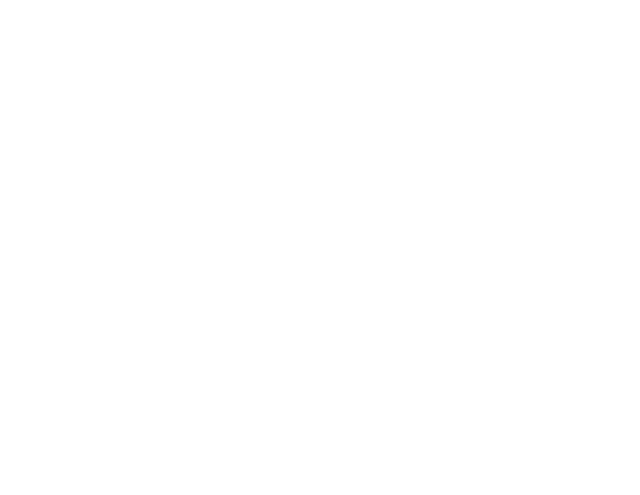
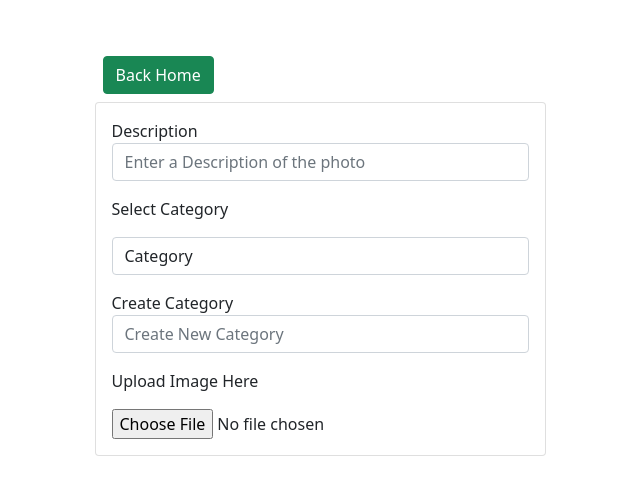
Before and after one commit to JoeGakumo21/Photoshop-Gallery, a Django app: page /add/ in a window 1280 px wide. Before the commit the part shown is empty. Shown: the top 495 px of the page, without its empty margins (320-960 px from the left). Run offline with Django 3.2, Linux system fonts and the light colour scheme; data comes from the database, SQL or seed files in the repository; both versions use the stored data as it was after the commit.

Commit message:
add newphoto form

```diff
--- a/photos/templates/photos/gallery.html
+++ b/photos/templates/photos/gallery.html
@@ -12,6 +12,7 @@
 <style>
     .image-thumbail{
         object-fit: cover;
+        height: 250px;
     }
 </style>
 <body class="m-5">
--- a/photos/templates/photos/newphoto.html
+++ b/photos/templates/photos/newphoto.html
@@ -7,7 +7,38 @@
     <title>NewPhoto Photoshop</title>
     <link href="https://cdn.jsdelivr.net/npm/bootstrap@5.0.2/dist/css/bootstrap.min.css" rel="stylesheet" integrity="sha384-EVSTQN3/azprG1Anm3QDgpJLIm9Nao0Yz1ztcQTwFspd3yD65VohhpuuCOmLASjC" crossorigin="anonymous">
 </head>
-<body>
-
+<body class="m-5">
+    <div class="container ">
+        <div class="row justify-content-center">
+            <div class="col-md-5">
+                <a href="{%url 'gallery' %}" class="btn btn-success m-2">Back Home</a>
+             <div class="card">
+                <form>
+                    <div class="form-group m-3">
+                        <label >Description</label><br>
+                        <input type="text" class="form-control" placeholder="Enter a Description of the photo" name="description">
+                     </div>
+                     <div class="form-group m-3">
+                        <label >Select Category</label><br>
+                        <select name="category" type="text" class="form-control mt-3">
+                            <option value="none">Category</option>
+                        {% for category in categories %}
+                        <option value="{{category.id}}">{{category.name}}</option>
+                        {%endfor%}
+                        </select>
+                    </div>
+                    <div class="form-group m-3">
+                        <label >Create Category</label><br>
+                        <input name="new-category" type="text" class="form-control" placeholder="Create New Category">
+                    </div>
+                    <div class="form-group m-3">
+                        <label >Upload Image Here</label><br>
+                        <input name="image" type="file" class="form-control-file mt-3">
+                    </div>
+                </form>
+             </div>
+            </div>
+        </div>
+    </div>
 </body>
 </html>
--- a/photos/views.py
+++ b/photos/views.py
@@ -16,4 +16,6 @@ def viewPhoto(request,pk):
     return render(request, 'photos/photo.html',{'photo':photo})
 
 def newPhoto(request):
-    return render(request, 'photos/newphoto.html')
+    categories=Category.objects.all()
+    context={'categories':categories}
+    return render(request, 'photos/newphoto.html', context)
```
Also changed, not shown: db.sqlite3, static/images/hiking2.jpg (added).
